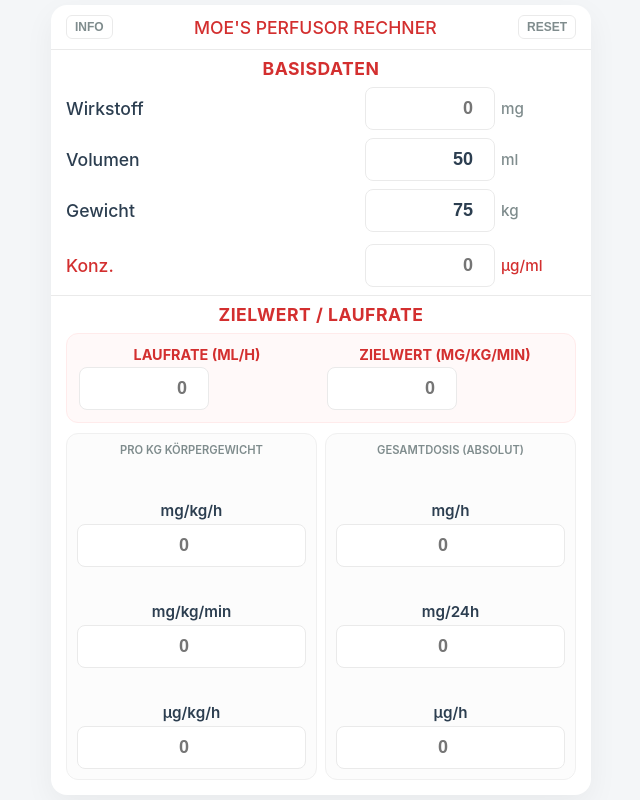
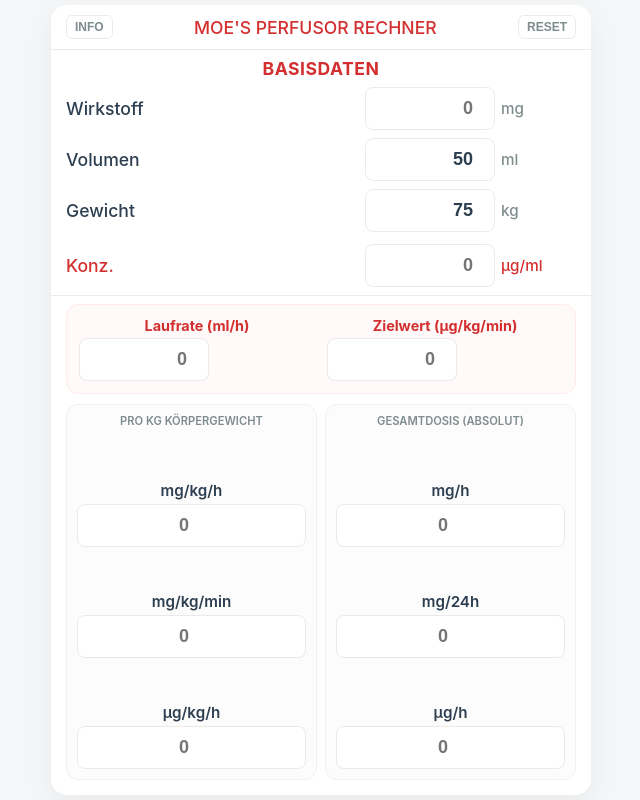
Before and after one commit to Moe1701/perfusor-rechner, a React (Vite) app: page / in a window 1280 px wide. Shown: the whole page, without its empty margins (319-959 px from the left). Built offline with nearby package versions, Linux system fonts and the light colour scheme.

Commit message:
style(ui): remove redundant section title and disable uppercase text-transform for primary units to show correct casing like ml/h and µg/kg/min

```diff
--- a/src/components/calculator/RatesSection.jsx
+++ b/src/components/calculator/RatesSection.jsx
@@ -3,7 +3,6 @@ import { Tile } from '../ui/Tile';
 
 export const RatesSection = ({ rates, onChange }) => (
     <div className="section">
-        <div className="section-title">Zielwert / Laufrate</div>
         <Tile highlight>
             <div className="primary-rates-grid">
                 <InputGroup id="rate-mlh" value={rates.mlh} unit="Laufrate (ml/h)" onChange={(val) => onChange('mlh', val)} highlight stacked />
--- a/src/styles/globals.css
+++ b/src/styles/globals.css
@@ -105,7 +105,7 @@ body {
 .primary-rates-grid .unit {
     font-size: 0.9rem;
     font-weight: 700;
-    text-transform: uppercase;
+    /* text-transform: uppercase entfernt, damit die Einheiten kleingeschrieben bleiben */
     flex: none;
     margin-left: 0;
     margin-bottom: 4px;
```
